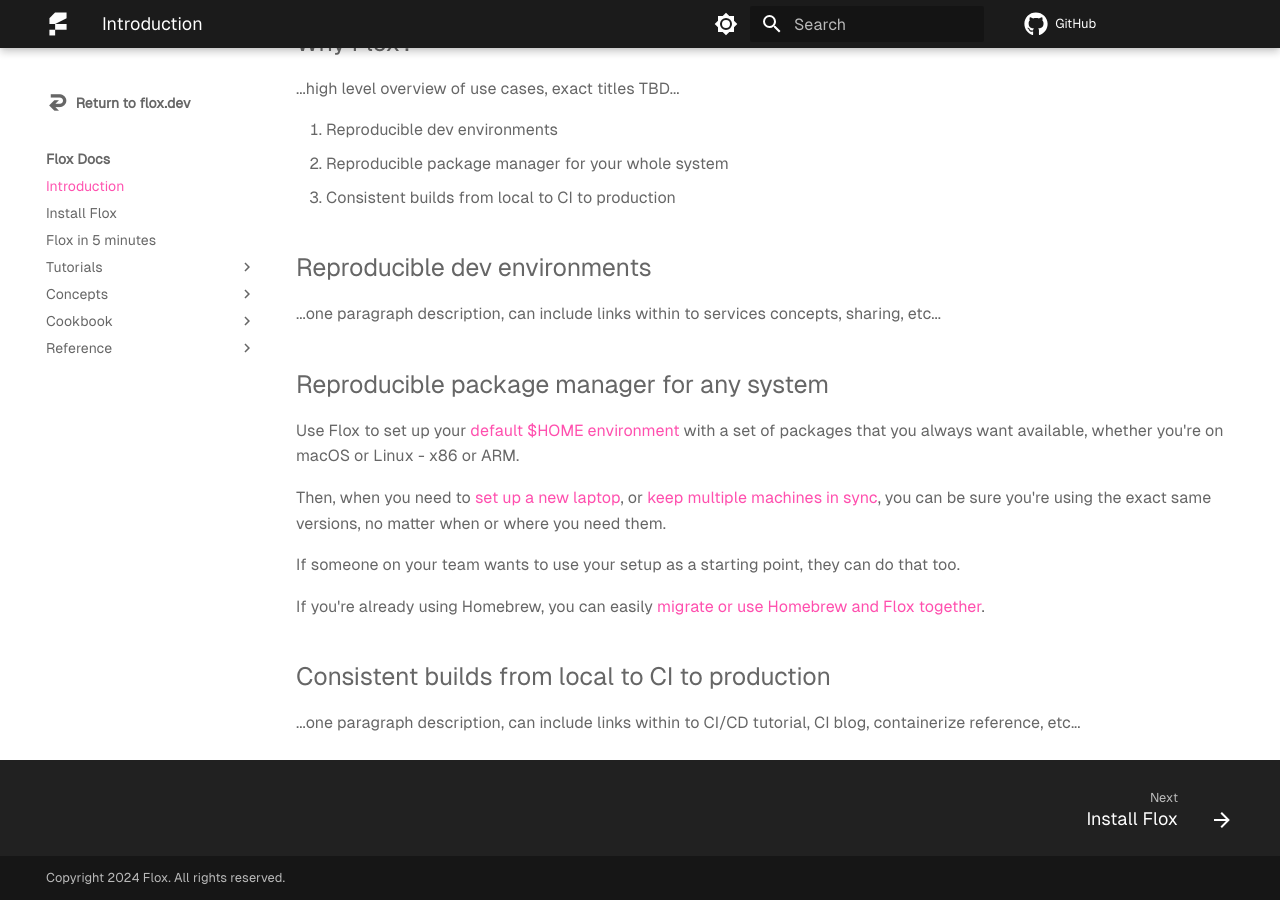
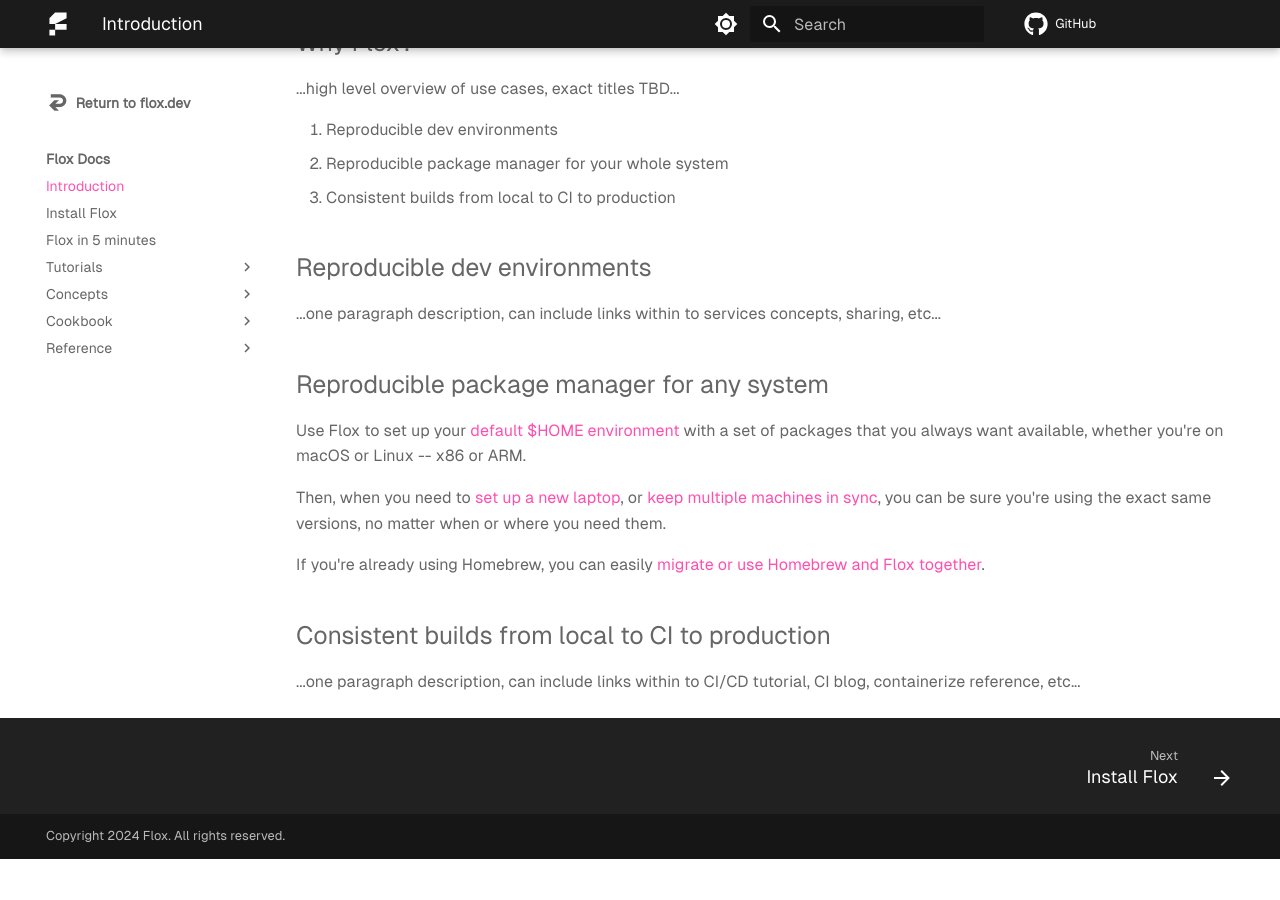
Before and after one commit to flox/floxdocs, an MkDocs documentation site: the page built from docs/index.md, in a window 1280 px wide and 900 px high, scrolled down 1297 px. Built offline with MkDocs 1.6.1 and Material for MkDocs 9.7.7, drawn with Linux system fonts in a browser that asks for light colours; plug-ins that fetch from the network failed and are left out; comment, search, counter and statistics services are not loaded; after the commit the page ends 2156 px from its top, so only the background shows below that.

Commit message:
Edit the reproducible package manager use case

```diff
--- a/docs/index.md
+++ b/docs/index.md
@@ -97,13 +97,11 @@
 ## Reproducible package manager for any system
 
 Use Flox to set up your [default $HOME environment](https://flox.dev/docs/tutorials/default-environment/) with a set of
-packages that you always want available, whether you're on macOS or Linux - x86 or ARM.
+packages that you always want available, whether you're on macOS or Linux -- x86 or ARM.
 
 Then, when you need to [set up a new laptop](https://flox.dev/blog/setting-up-a-new-laptop-made-easy-with-flox/
 ), or [keep multiple machines in sync](https://flox.dev/docs/tutorials/sharing-environments/#always-using-the-same-environment-across-multiple-devices
 ), you can be sure you're using the exact same versions, no matter when or where you need them.
-
-If someone on your team wants to use your setup as a starting point, they can do that too.
 
 If you're already using Homebrew, you can easily [migrate or use Homebrew and Flox together](https://flox.dev/docs/tutorials/migrations/homebrew/).
 
```
